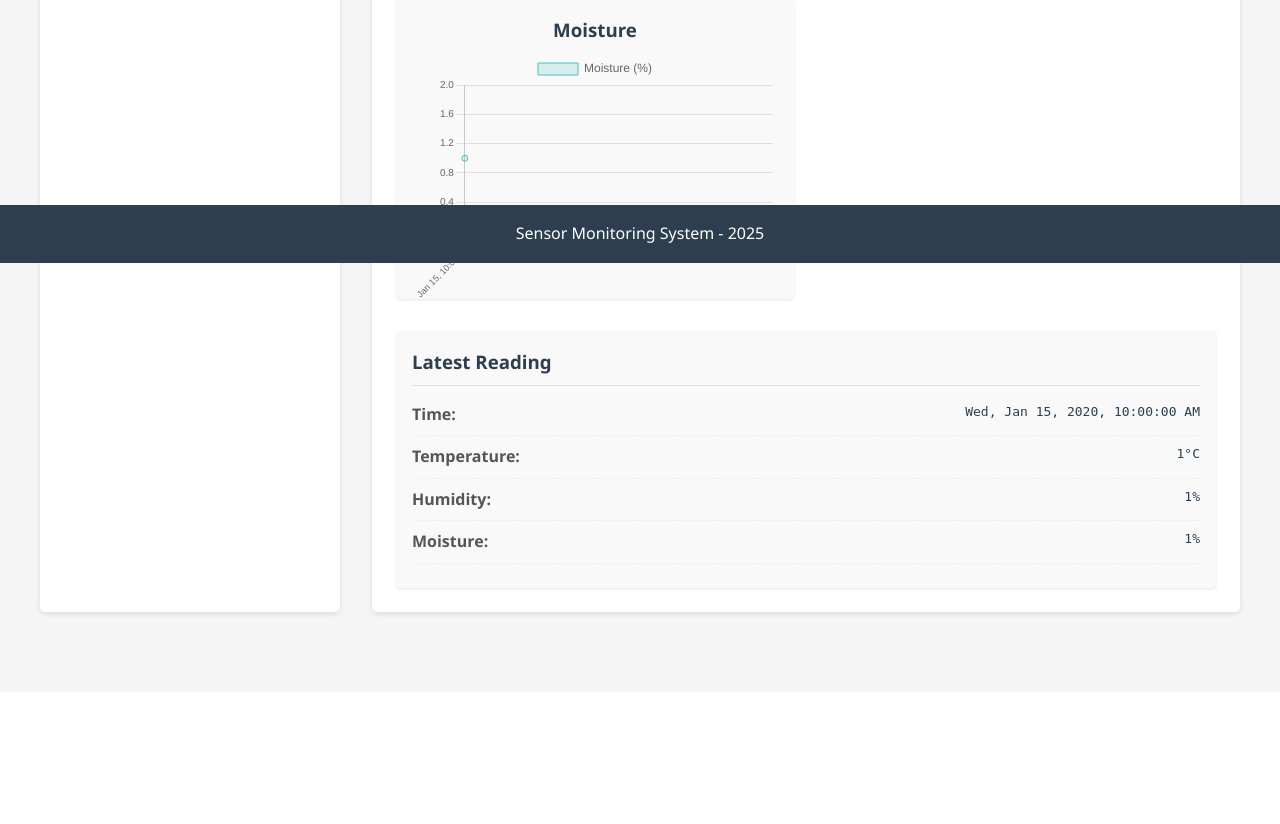
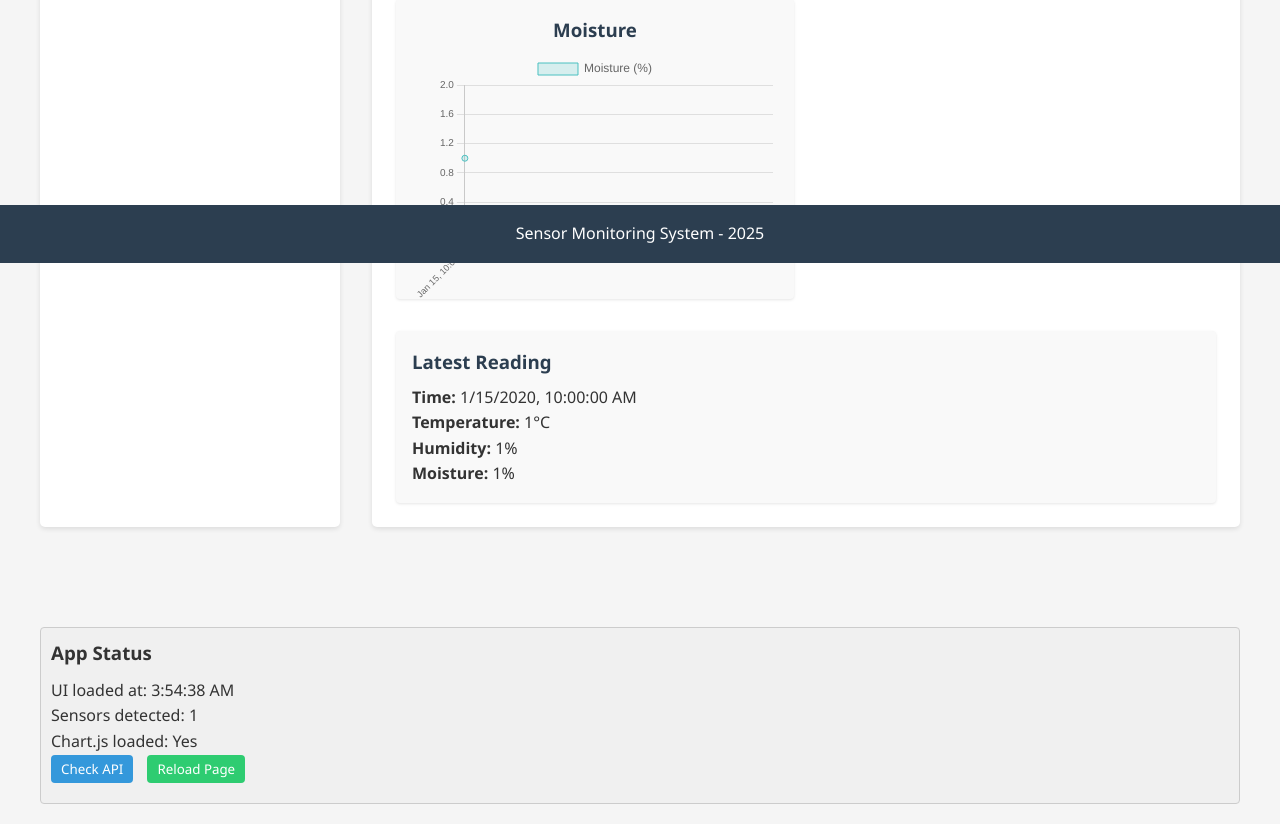
Before and after one commit to hoangvu1118/dashboard, a FastAPI app: page / in a window 1280 px wide. Shown: the part 537-1361 px from the top of the page. Before the commit the page ends 1154 px from the top, so only its background shows below. Run offline with FastAPI, Linux system fonts and the light colour scheme; tables that the repository leaves empty hold one stand-in row (values such as "Sample post"); some libraries are stand-ins or nearby versions.

Commit message:
Fixing UI error

```diff
--- a/app/main.py
+++ b/app/main.py
@@ -54,11 +54,33 @@ async def periodic_message_processing():
 @app.get("/", response_class=HTMLResponse)
 async def index(request: Request, db: Session = Depends(get_db)):
     sensors = get_all_sensors(db)
+
+    # Log some debug info
+    print(f"Index page loaded. Found {len(sensors)} sensors.")
+    if sensors:
+        for sensor in sensors:
+            print(f"Sensor: {sensor.id}, Hub: {sensor.hub_id}")
+
     return templates.TemplateResponse(
         "index.html",
         {"request": request, "sensors": sensors}
     )
 
+# Add a debug route at the root level
+@app.get("/debug", response_class=HTMLResponse)
+async def debug_page(request: Request):
+    """Simple debug page to check if system is working"""
+    return """
+    <html>
+        <head><title>Sensor Monitor Debug</title></head>
+        <body>
+            <h1>Sensor Monitor Debug Page</h1>
+            <p>The application is running.</p>
+            <p>Check <a href="/api/debug">API debug info</a>.</p>
+            <p><a href="/">Go to main page</a></p>
+        </body>
+    </html>
+    """
 
 # Run with: uvicorn app.main:app --reload
 if __name__ == "__main__":
--- a/app/static/css/style.css
+++ b/app/static/css/style.css
@@ -127,15 +127,13 @@ main {
     padding: 1rem;
     border-radius: 4px;
     box-shadow: 0 1px 3px rgba(0,0,0,0.1);
-    height: 300px;
-    position: relative;
-    width: 100%;
+    height: 300px; /* Add fixed height */
 }
 
+/* Add specific styling for charts */
 canvas {
     width: 100% !important;
     height: 250px !important;
-    display: block;
 }
 
 .chart-box h3 {
@@ -155,33 +153,7 @@ canvas {
 
 .latest-reading h3 {
     color: #2c3e50;
-    margin-bottom: 1rem;
-    border-bottom: 1px solid #e0e0e0;
-    padding-bottom: 0.5rem;
-}
-
-.reading-item {
-    display: flex;
-    justify-content: space-between;
     margin-bottom: 0.5rem;
-    padding-bottom: 0.5rem;
-    border-bottom: 1px dashed #eee;
-}
-
-.reading-label {
-    font-weight: bold;
-    color: #555;
-}
-
-.reading-value {
-    font-family: monospace;
-    color: #2c3e50;
-}
-
-.chart-wrapper {
-    height: 250px;
-    width: 100%;
-    position: relative;
 }
 
 /* Responsive design */
--- a/app/static/js/charts.js
+++ b/app/static/js/charts.js
@@ -1,5 +1,9 @@
 // Minimal JavaScript to handle sensor selection and chart rendering
+console.log("Charts.js loaded at", new Date().toLocaleTimeString());
+
 document.addEventListener('DOMContentLoaded', function() {
+    console.log("DOM fully loaded - initializing charts");
+
     // Chart objects
     let tempChart = null;
     let humidityChart = null;
@@ -10,6 +14,8 @@ document.addEventListener('DOMContentLoaded', function() {
 
     // Add click event listeners to all sensor items
     const sensorItems = document.querySelectorAll('.sensor-item');
+    console.log("Found sensor items:", sensorItems.length);
+
     sensorItems.forEach(item => {
         item.addEventListener('click', function() {
             // Remove active class from all sensors
@@ -34,70 +40,11 @@ document.addEventListener('DOMContentLoaded', function() {
     if (sensorItems.length > 0) {
         sensorItems[0].click();
     } else {
-        // Show dummy data if no sensors are available
-        showDummyData();
-    }
-
-    // Function to show dummy data for development/testing
-    function showDummyData() {
-        const timestamps = [];
-        const tempData = [];
-        const humidityData = [];
-        const moistureData = [];
-
-        // Generate 10 data points with proper timestamps
-        const now = new Date();
-        for (let i = 9; i >= 0; i--) {
-            const time = new Date(now.getTime() - (i * 3600000)); // One hour intervals
-            timestamps.push(time.toISOString());
-            tempData.push(Math.round((Math.random() * 15 + 15) * 10) / 10); // 15-30°C
-            humidityData.push(Math.round((Math.random() * 50 + 30) * 10) / 10); // 30-80%
-            moistureData.push(Math.round((Math.random() * 60 + 20) * 10) / 10); // 20-80
-        }
-
-        const data = {
-            timestamps: timestamps,
-            temperature: tempData,
-            humidity: humidityData,
-            moisture: moistureData
-        };
-
-        updateCharts(data);
-        updateLatestReading(data);
-    }
-
-    // Function to fetch data for a sensor
-    function fetchSensorData(sensorId) {
-        // Show loading indication
-        document.getElementById('latest-data').innerHTML = '<p>Loading...</p>';
-
-        fetch(`/api/sensors/${sensorId}/chart-data`)
-            .then(response => {
-                if (!response.ok) {
-                    throw new Error(`HTTP error! Status: ${response.status}`);
-                }
-                return response.json();
-            })
-            .then(data => {
-                if (data && data.timestamps && data.timestamps.length > 0) {
-                    updateCharts(data);
-                    updateLatestReading(data);
-                } else {
-                    // Show no data message
-                    document.getElementById('latest-data').innerHTML = '<p>No data available for this sensor</p>';
-
-                    // Clear charts
-                    clearCharts();
-                }
-            })
-            .catch(error => {
-                console.error('Error fetching sensor data:', error);
-                document.getElementById('latest-data').innerHTML =
-                    '<p>Error loading data. Please try again later.</p>';
-
-                // Optionally show dummy data for development
-                // showDummyData();
-            });
+        // No sensors available - show a message but don't create dummy data
+        document.getElementById('selected-sensor').textContent = 'No sensors available';
+        document.getElementById('latest-data').innerHTML =
+            '<p>No sensors found. Please check if MQTT broker is receiving data.</p>';
+        clearCharts();
     }
 
     // Function to clear all charts
@@ -116,7 +63,39 @@ document.addEventListener('DOMContentLoaded', function() {
         }
     }
 
-    // Function to format timestamps for display
+    // Function to fetch data for a sensor
+    function fetchSensorData(sensorId) {
+        // Show loading state
+        document.getElementById('latest-data').innerHTML = '<p>Loading data...</p>';
+
+        fetch(`/api/sensors/${sensorId}/chart-data`)
+            .then(response => {
+                if (!response.ok) {
+                    throw new Error(`HTTP error! Status: ${response.status}`);
+                }
+                return response.json();
+            })
+            .then(data => {
+                if (data && data.timestamps && data.timestamps.length > 0) {
+                    console.log("Received data for charts:", data.timestamps.length, "data points");
+                    updateCharts(data);
+                    updateLatestReading(data);
+                } else {
+                    console.log("No data available for selected sensor");
+                    document.getElementById('latest-data').innerHTML =
+                        '<p>No data available for this sensor</p>';
+                    clearCharts();
+                }
+            })
+            .catch(error => {
+                console.error('Error fetching sensor data:', error);
+                document.getElementById('latest-data').innerHTML =
+                    '<p>Error loading data. Please try again later.</p>';
+                clearCharts();
+            });
+    }
+
+    // Function to format timestamps for readability
     function formatTimestamps(timestamps) {
         return timestamps.map(timestamp => {
             const date = new Date(timestamp);
@@ -131,24 +110,30 @@ document.addEventListener('DOMContentLoaded', function() {
 
     // Function to update all charts
     function updateCharts(data) {
-        const formattedTimestamps = formatTimestamps(data.timestamps);
+        const timestamps = formatTimestamps(data.timestamps);
         const tempData = data.temperature;
         const humidityData = data.humidity;
         const moistureData = data.moisture;
 
         // Temperature chart
-        tempChart = updateChart('tempChart', tempChart, 'Temperature (°C)', formattedTimestamps, tempData, 'rgba(255, 99, 132, 0.2)', 'rgba(255, 99, 132, 1)');
+        tempChart = updateChart('tempChart', tempChart, 'Temperature (°C)', timestamps, tempData, 'rgba(255, 99, 132, 0.2)', 'rgba(255, 99, 132, 1)');
 
         // Humidity chart
-        humidityChart = updateChart('humidityChart', humidityChart, 'Humidity (%)', formattedTimestamps, humidityData, 'rgba(54, 162, 235, 0.2)', 'rgba(54, 162, 235, 1)');
+        humidityChart = updateChart('humidityChart', humidityChart, 'Humidity (%)', timestamps, humidityData, 'rgba(54, 162, 235, 0.2)', 'rgba(54, 162, 235, 1)');
 
         // Moisture chart
-        moistureChart = updateChart('moistureChart', moistureChart, 'Moisture (%)', formattedTimestamps, moistureData, 'rgba(75, 192, 192, 0.2)', 'rgba(75, 192, 192, 1)');
+        moistureChart = updateChart('moistureChart', moistureChart, 'Moisture (%)', timestamps, moistureData, 'rgba(75, 192, 192, 0.2)', 'rgba(75, 192, 192, 1)');
     }
 
     // Function to create or update a chart
     function updateChart(canvasId, chartObj, label, labels, data, backgroundColor, borderColor) {
-        const ctx = document.getElementById(canvasId).getContext('2d');
+        const canvas = document.getElementById(canvasId);
+        if (!canvas) {
+            console.error(`Canvas element with ID ${canvasId} not found`);
+            return null;
+        }
+
+        const ctx = canvas.getContext('2d');
 
         // If chart already exists, destroy it
         if (chartObj) {
@@ -204,7 +189,6 @@ document.addEventListener('DOMContentLoaded', function() {
             }
         });
 
-        // Return the new chart object
         return newChart;
     }
 
@@ -215,41 +199,17 @@ document.addEventListener('DOMContentLoaded', function() {
         if (data.timestamps.length > 0) {
             // Get the most recent reading (last item in array)
             const lastIndex = data.timestamps.length - 1;
-
-            // Format the timestamp properly
-            const timestamp = new Date(data.timestamps[lastIndex]);
-            const formattedTime = timestamp.toLocaleString('en-US', {
-                weekday: 'short',
-                year: 'numeric',
-                month: 'short',
-                day: 'numeric',
-                hour: '2-digit',
-                minute: '2-digit',
-                second: '2-digit'
-            });
-
+            const timestamp = new Date(data.timestamps[lastIndex]).toLocaleString();
             const temp = data.temperature[lastIndex];
             const humidity = data.humidity[lastIndex];
             const moisture = data.moisture[lastIndex];
 
-            // Update the HTML with better formatting
+            // Update the HTML
             latestDataDiv.innerHTML = `
-                <div class="reading-item">
-                    <span class="reading-label">Time:</span>
-                    <span class="reading-value">${formattedTime}</span>
-                </div>
-                <div class="reading-item">
-                    <span class="reading-label">Temperature:</span>
-                    <span class="reading-value">${temp}°C</span>
-                </div>
-                <div class="reading-item">
-                    <span class="reading-label">Humidity:</span>
-                    <span class="reading-value">${humidity}%</span>
-                </div>
-                <div class="reading-item">
-                    <span class="reading-label">Moisture:</span>
-                    <span class="reading-value">${moisture}%</span>
-                </div>
+                <p><strong>Time:</strong> ${timestamp}</p>
+                <p><strong>Temperature:</strong> ${temp}°C</p>
+                <p><strong>Humidity:</strong> ${humidity}%</p>
+                <p><strong>Moisture:</strong> ${moisture}%</p>
             `;
         } else {
             latestDataDiv.innerHTML = '<p>No data available for this sensor</p>';
@@ -262,4 +222,65 @@ document.addEventListener('DOMContentLoaded', function() {
             fetchSensorData(selectedSensor);
         }
     }, 60000);
+
+    // Add diagnostic info
+    console.log("Environment check:");
+    console.log("- Sensors found:", sensorItems.length);
+    console.log("- Charts library loaded:", typeof Chart !== 'undefined');
+
+    // Add a diagnostic div at the bottom of the page for debugging
+    const diagnosticDiv = document.createElement('div');
+    diagnosticDiv.style.margin = '20px auto';
+    diagnosticDiv.style.padding = '10px';
+    diagnosticDiv.style.backgroundColor = '#f0f0f0';
+    diagnosticDiv.style.border = '1px solid #ccc';
+    diagnosticDiv.style.borderRadius = '4px';
+    diagnosticDiv.style.maxWidth = '1200px';
+
+    diagnosticDiv.innerHTML = `
+        <h3 style="margin-bottom:10px;">App Status</h3>
+        <p>UI loaded at: ${new Date().toLocaleTimeString()}</p>
+        <p>Sensors detected: ${sensorItems.length}</p>
+        <p>Chart.js loaded: ${typeof Chart !== 'undefined' ? 'Yes' : 'No'}</p>
+        <button id="check-api-btn" style="padding:5px 10px;margin-right:10px;background:#3498db;color:white;border:none;border-radius:4px;cursor:pointer;">
+            Check API
+        </button>
+        <button id="reload-btn" style="padding:5px 10px;background:#2ecc71;color:white;border:none;border-radius:4px;cursor:pointer;">
+            Reload Page
+        </button>
+        <div id="api-status" style="margin-top:10px;"></div>
+    `;
+
+    document.body.appendChild(diagnosticDiv);
+
+    // Add API check button functionality
+    document.getElementById('check-api-btn').addEventListener('click', async () => {
+        const apiStatus = document.getElementById('api-status');
+        apiStatus.innerHTML = 'Checking API...';
+
+        try {
+            const response = await fetch('/api/sensors');
+            if (response.ok) {
+                const sensors = await response.json();
+                apiStatus.innerHTML = `API is working. Found ${sensors.length} sensors.`;
+
+                if (sensors.length > 0) {
+                    apiStatus.innerHTML += '<ul style="margin-top:5px;">';
+                    sensors.forEach(sensor => {
+                        apiStatus.innerHTML += `<li>Sensor: ${sensor.id}, Hub: ${sensor.hub_id || 'Unknown'}</li>`;
+                    });
+                    apiStatus.innerHTML += '</ul>';
+                }
+            } else {
+                apiStatus.innerHTML = `API error: ${response.status} ${response.statusText}`;
+            }
+        } catch (error) {
+            apiStatus.innerHTML = `API connection failed: ${error.message}`;
+        }
+    });
+
+    // Add reload button functionality
+    document.getElementById('reload-btn').addEventListener('click', () => {
+        window.location.reload();
+    });
 });
--- a/app/templates/index.html
+++ b/app/templates/index.html
@@ -7,6 +7,12 @@
     <link rel="stylesheet" href="{{ url_for('static', path='/css/style.css') }}">
     <!-- Chart.js from CDN for graphing -->
     <script src="https://cdn.jsdelivr.net/npm/chart.js@3.7.1/dist/chart.min.js"></script>
+    <!-- Add script to check if Chart.js loaded correctly -->
+    <script>
+        window.addEventListener('load', function() {
+            console.log("Window loaded, Chart.js available:", typeof Chart !== 'undefined');
+        });
+    </script>
 </head>
 <body>
     <header>
@@ -23,7 +29,7 @@
                             <div class="sensor-item" data-sensor-id="{{ sensor.id }}">
                                 <div class="sensor-info">
                                     <span class="sensor-name">{{ sensor.id }}</span>
-                                    <span class="hub-name">Hub: {{ sensor.hub_id }}</span>
+                                    <span class="hub-name">Hub: {{ sensor.hub_id or 'Unknown' }}</span>
                                 </div>
                             </div>
                         {% endfor %}
```
Also changed, not shown: app/api.py (+27 -0 lines).
